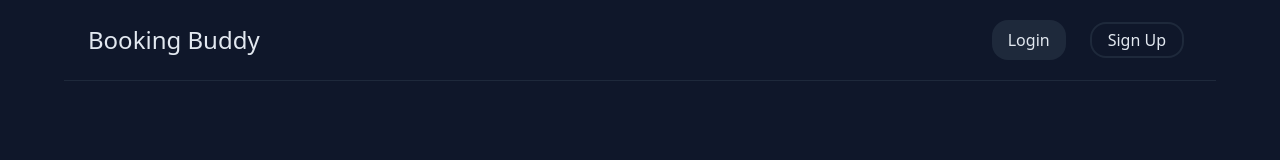
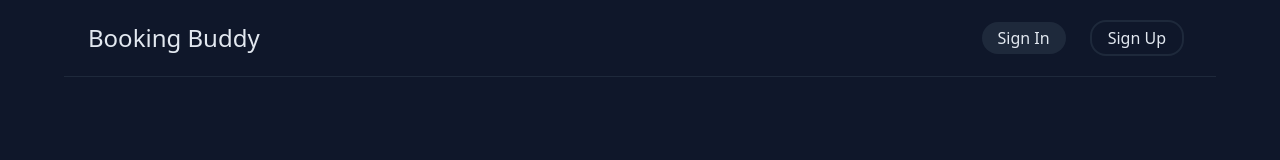
Before and after one commit to Kunwar-Aditya-Codes/next-booking-system, a Next.js app: page / in a window 1280 px wide. Shown: the top 160 px of the page. Built offline with nearby package versions, Linux system fonts and the light colour scheme.

Commit message:
added: modal

```diff
--- a/components/LoginModal.tsx
+++ b/components/Modal.tsx
@@ -2,16 +2,23 @@
 
 import { useState } from 'react';
 
-const LoginModal = () => {
+const Modal = ({ isSignIn }: { isSignIn: boolean }) => {
   const [open, setOpen] = useState<boolean>(false);
+
+  const renderContent = (signinContent: string, signupContent: string) => {
+    return isSignIn ? signinContent : signupContent;
+  };
 
   return (
     <div>
       <button
         onClick={() => setOpen(true)}
-        className='bg-slate-800 py-2 rounded-2xl px-4'
+        className={`${renderContent(
+          'bg-slate-800',
+          'border-2 border-slate-800 '
+        )} px-4 py-[0.25rem] rounded-2xl`}
       >
-        Login
+        {renderContent('Sign In', 'Sign Up')}
       </button>
 
       {open && (
@@ -47,4 +54,4 @@ const LoginModal = () => {
     </div>
   );
 };
-export default LoginModal;
+export default Modal;
--- a/components/Navbar.tsx
+++ b/components/Navbar.tsx
@@ -1,7 +1,7 @@
 'use client';
 
 import Link from 'next/link';
-import LoginModal from './LoginModal';
+import Modal from './Modal';
 
 export default function Navbar() {
   return (
@@ -10,10 +10,8 @@ export default function Navbar() {
         <Link href='/'>Booking Buddy</Link>
       </h1>
       <div className='space-x-6 p-2 w-full max-w-3xl flex items-center justify-center md:justify-end'>
-        <LoginModal />
-        <button className='border-2 border-slate-800 px-4 py-[0.25rem] rounded-2xl'>
-          Sign Up
-        </button>
+        <Modal isSignIn={true} />
+        <Modal isSignIn={false} />
       </div>
     </nav>
   );
```
